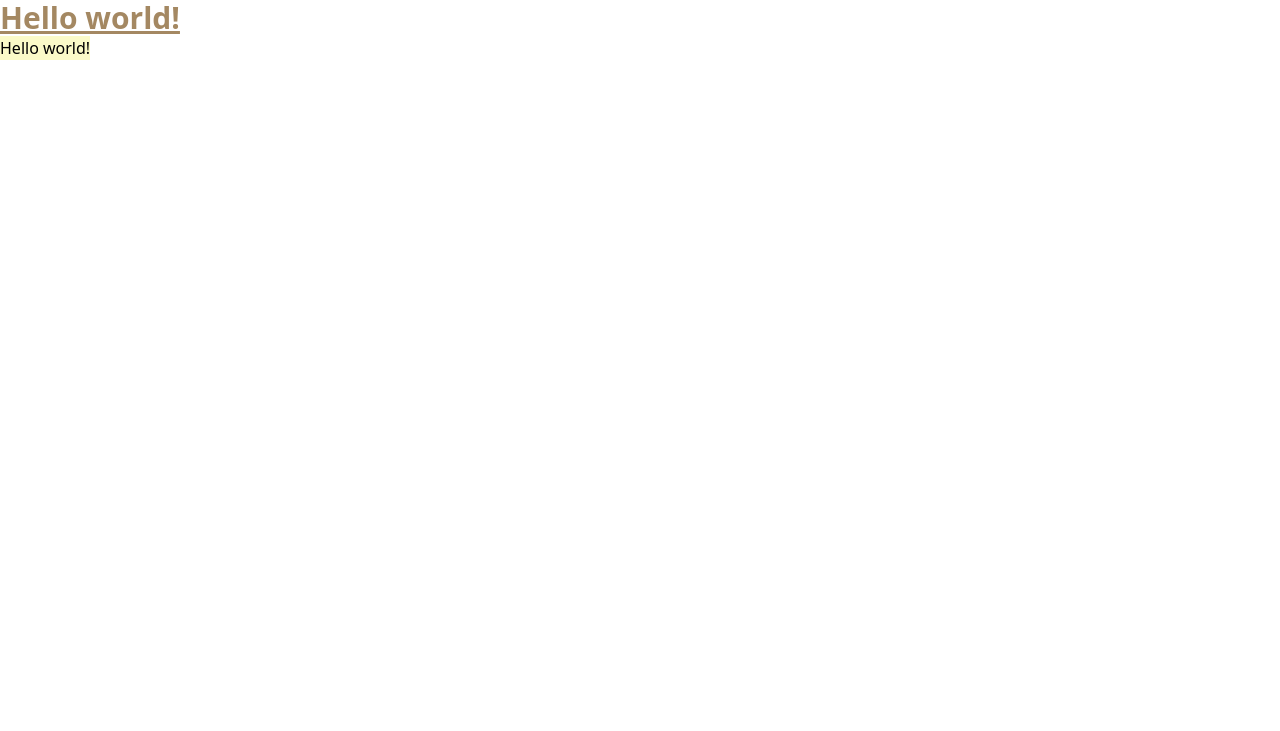
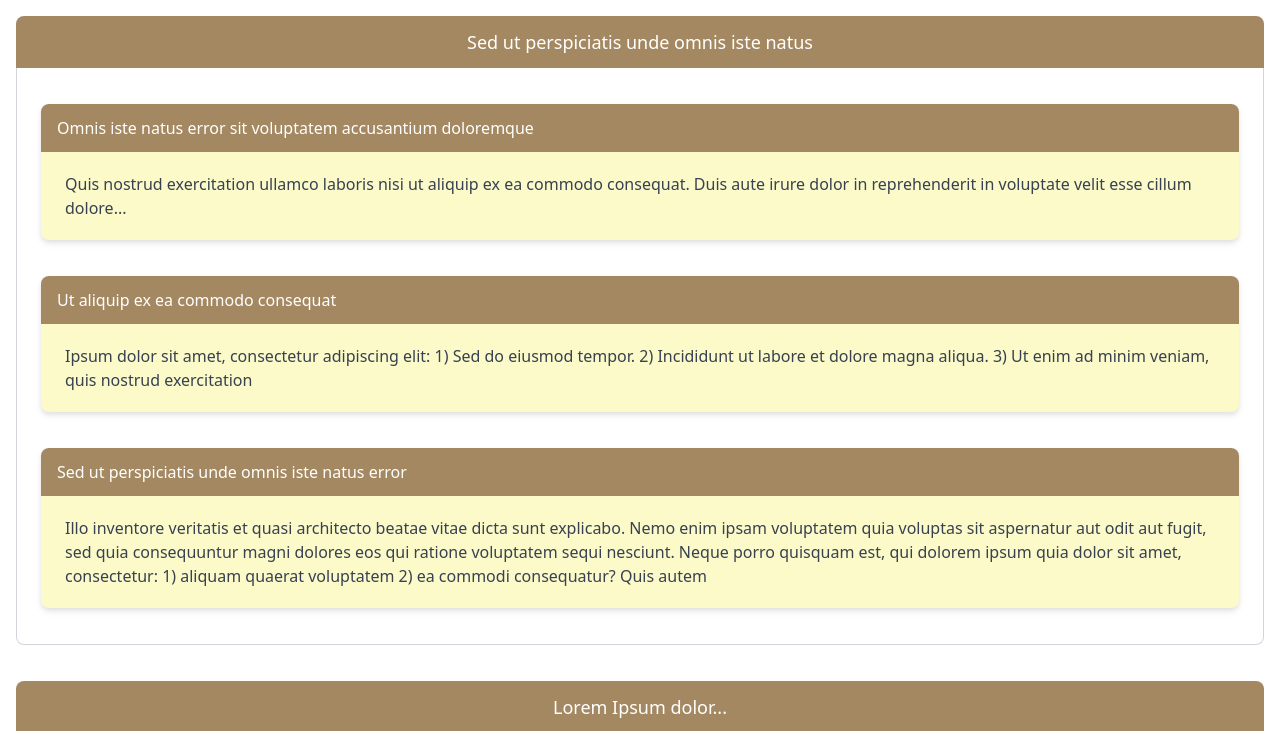
Before and after one commit to HSG424/notepad, a React (Create React App) app: page / in a window 1280 px wide. Shown: the top 731 px of the page. Built offline with nearby package versions, Linux system fonts and the light colour scheme.

Commit message:
static dummy data & core Notepad components

```diff
--- a/src/App.tsx
+++ b/src/App.tsx
@@ -1,16 +1,9 @@
 import React from "react";
 import "./App.css";
+import Notepads from "./components/Notepads/Notepads";
 
 function App() {
-  return (
-    <div>
-      <h1 className="text-primary text-3xl font-bold underline">
-        Hello world!
-      </h1>
-
-      <button className="bg-secondary">Hello world!</button>
-    </div>
-  );
+  return <Notepads />;
 }
 
 export default App;
--- /dev/null
+++ b/src/components/Note/Note.tsx
@@ -0,0 +1,28 @@
+import React from "react";
+
+type NoteType = {
+  id: string;
+  title: string;
+  note: string;
+};
+
+type NoteProps = {
+  note: NoteType;
+  notepadID: string;
+  key: string;
+};
+
+const Note: React.FC<NoteProps> = (props) => {
+  return (
+    <section className="pt-9 px-6 drop-shadow-md">
+      <h3 className="bg-primary text-white font-medium px-4 py-3 rounded-t-lg">
+        {props.note.title}
+      </h3>
+      <p className="bg-secondary text-gray-700 px-6 py-5 rounded-b-lg">
+        {props.note.note}
+      </p>
+    </section>
+  );
+};
+
+export default Note;
--- /dev/null
+++ b/src/components/Notepad/Notepad.tsx
@@ -0,0 +1,36 @@
+import React from "react";
+import Note from "../Note/Note";
+
+type NoteType = {
+  id: string;
+  title: string;
+  note: string;
+};
+
+type NotepadType = {
+  id: string;
+  title: string;
+  notes: NoteType[];
+};
+
+type NotepadProps = {
+  notepad: NotepadType;
+  key: string;
+};
+
+const Notepad: React.FC<NotepadProps> = (props) => {
+  return (
+    <section className="mb-9">
+      <h2 className="bg-primary text-white text-lg text-center py-3 rounded-t-lg">
+        {props.notepad.title}
+      </h2>
+      <div className="pb-9 border-solid border border-gray-300 border-t-0 rounded-b-lg">
+        {props.notepad.notes.map((note) => (
+          <Note note={note} notepadID={props.notepad.id} key={note.id} />
+        ))}
+      </div>
+    </section>
+  );
+};
+
+export default Notepad;
--- /dev/null
+++ b/src/components/Notepads/Notepads.tsx
@@ -0,0 +1,54 @@
+import React, { useState } from "react";
+import Notepad from "../Notepad/Notepad";
+
+function Notepads() {
+  const [notepadsData] = useState([
+    {
+      id: "id92f2d449ae58b",
+      title: "Sed ut perspiciatis unde omnis iste natus",
+      notes: [
+        {
+          id: "idf8cb809f9f707",
+          title: "Omnis iste natus error sit voluptatem accusantium doloremque",
+          note: "Quis nostrud exercitation ullamco laboris nisi ut aliquip ex ea commodo consequat. Duis aute irure dolor in reprehenderit in voluptate velit esse cillum dolore...",
+        },
+        {
+          id: "id7f4970b61672c",
+          title: "Ut aliquip ex ea commodo consequat",
+          note: "Ipsum dolor sit amet, consectetur adipiscing elit:\n\n1) Sed do eiusmod tempor.\n2) Incididunt ut labore et dolore magna aliqua.\n3) Ut enim ad minim veniam, quis nostrud exercitation\n\n",
+        },
+        {
+          id: "id418cfe6a61bed",
+          title: "Sed ut perspiciatis unde omnis iste natus error",
+          note: "Illo inventore veritatis et quasi architecto beatae vitae dicta sunt explicabo. Nemo enim ipsam voluptatem quia voluptas sit aspernatur aut odit aut fugit, sed quia consequuntur magni dolores eos qui ratione voluptatem sequi nesciunt. Neque porro quisquam est, qui dolorem ipsum quia dolor sit amet, consectetur:\n\n1) aliquam quaerat voluptatem\n\n2) ea commodi consequatur? Quis autem",
+        },
+      ],
+    },
+    {
+      id: "id7f85f90e126be",
+      title: "Lorem Ipsum dolor...",
+      notes: [
+        {
+          id: "id5591aa031e115",
+          title: "Exercitation ullamco laboris nisi",
+          note: "Lorem ipsum dolor sit amet\n\nconsectetur adipiscing elit, sed do\n\neiusmod tempor incididunt ut labore",
+        },
+        {
+          id: "id7d67b5cedfb15",
+          title: "Lorem ipsum dolor sit amet, consectetur adipiscing elit",
+          note: "Lorem ipsum dolor sit amet, consectetur adipiscing elit, sed do eiusmod tempor incididunt ut labore et dolore magna aliqua. Ut enim ad minim veniam, quis nostrud exercitation",
+        },
+      ],
+    },
+  ]);
+
+  return (
+    <div className="p-4">
+      {notepadsData.map((notepad) => (
+        <Notepad notepad={notepad} key={notepad.id} />
+      ))}
+    </div>
+  );
+}
+
+export default Notepads;
```
